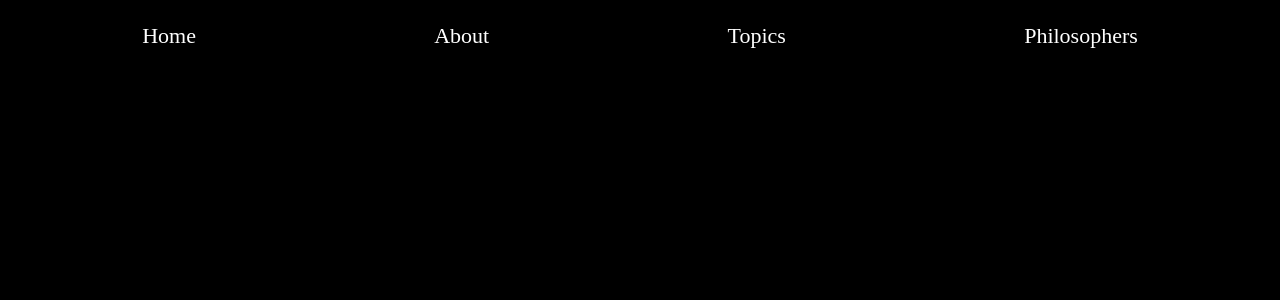
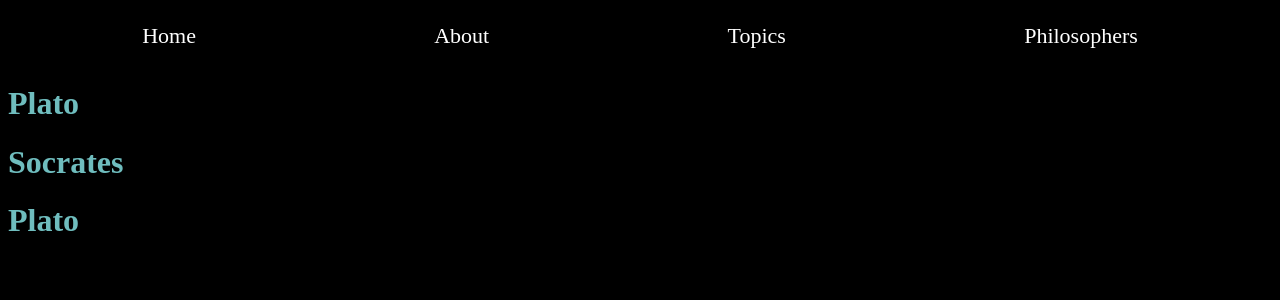
Before and after one commit to danielmruales/philosophy, a React (Create React App) app: page /philosophers in a window 1280 px wide. Shown: the top 300 px of the page. Built offline with nearby package versions, Linux system fonts and the light colour scheme.

Commit message:
added philosophers folder and files

```diff
--- a/src/App.js
+++ b/src/App.js
@@ -3,6 +3,7 @@ import Home from './Home/Home.js'
 import Nav from './Nav/Nav.js'
 import About from './About/About.js'
 import Topics from './Topics/Topics.js'
+import Philosophers from './Philosophers/Philosophers.js'
 import './App.css';
 import {Switch, Route} from 'react-router-dom'
 
@@ -14,6 +15,7 @@ function App() {
         <Route exact path='/' component={Home}/>
         <Route path='/about' component={About}/>
         <Route path='/topics' component={Topics}/>
+        <Route path='/philosophers' component={Philosophers}/>
       </Switch>
     </div>
   );
--- a/src/Home/Home.js
+++ b/src/Home/Home.js
@@ -8,7 +8,7 @@ class Home extends Component {
             <div className='mainHome'>
                 <h1>Philosophize This!</h1>
                 <img src='https://cdn-images-1.medium.com/max/1600/1*-jU1GBK5h04U927fg41haA.png' alt='home logo'/>
-                <Link to='/about'><button>View Philosopher's</button></Link>
+                <Link to='/philosophers'><button>View Philosopher's</button></Link>
             </div>
         );
     }
--- /dev/null
+++ b/src/Philosophers/Philosophers.js
@@ -0,0 +1,15 @@
+import React, { Component } from 'react';
+
+class Philosophers extends Component {
+    render() {
+        return (
+            <div>
+                <h1>Plato</h1>
+                <h1>Socrates</h1>
+                <h1>Plato</h1>
+            </div>
+        );
+    }
+}
+
+export default Philosophers;
```
Also changed, not shown: src/Nav/Nav.js (line endings or trailing spaces), src/Philosophers/Philosophers.css (added).
